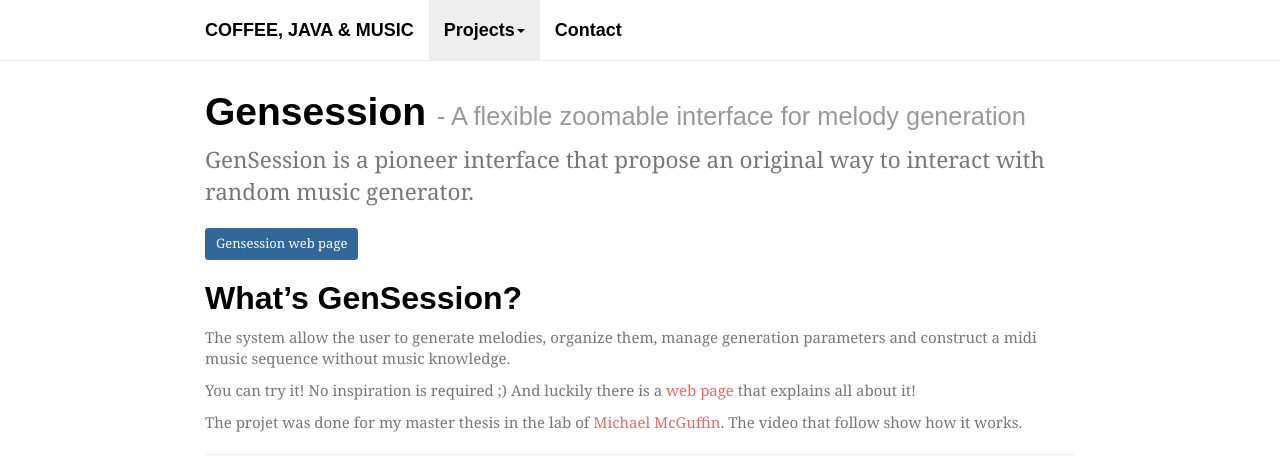
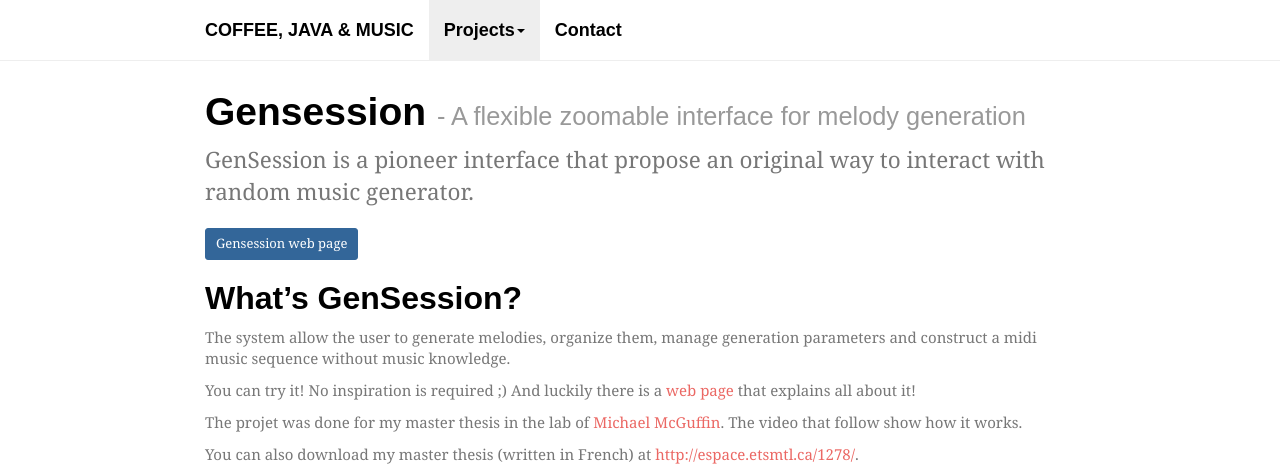
Before and after one commit to francoiscabrol/francoiscabrol.github.source, a Jekyll site: the page built from project/_posts/2014-02-24-gensession.markdown, in a window 1280 px wide and 900 px high, cut to the strip 0-472 px from the top of the window. Built offline with Jekyll 4.4.1, drawn with Linux system fonts in a browser that asks for light colours; nearby versions of some CDN libraries; some web fonts are replaced.

Commit message:
Edited gensession

```diff
--- a/project/_posts/2014-02-24-gensession.markdown
+++ b/project/_posts/2014-02-24-gensession.markdown
@@ -15,6 +15,8 @@ And luckily there is a [web page]({{page.website}}) that explains all about it!
 
 The projet was done for my master thesis in the lab of <a href="http://profs.etsmtl.ca/mmcguffin/">Michael McGuffin</a>. The video that follow show how it works.
 
+You can also download my master thesis (written in French) at [http://espace.etsmtl.ca/1278/](http://espace.etsmtl.ca/1278/).
+
 -----------------------
 
 {% vimeo 68455966 %}
```
Also changed, not shown: 1 other file.
